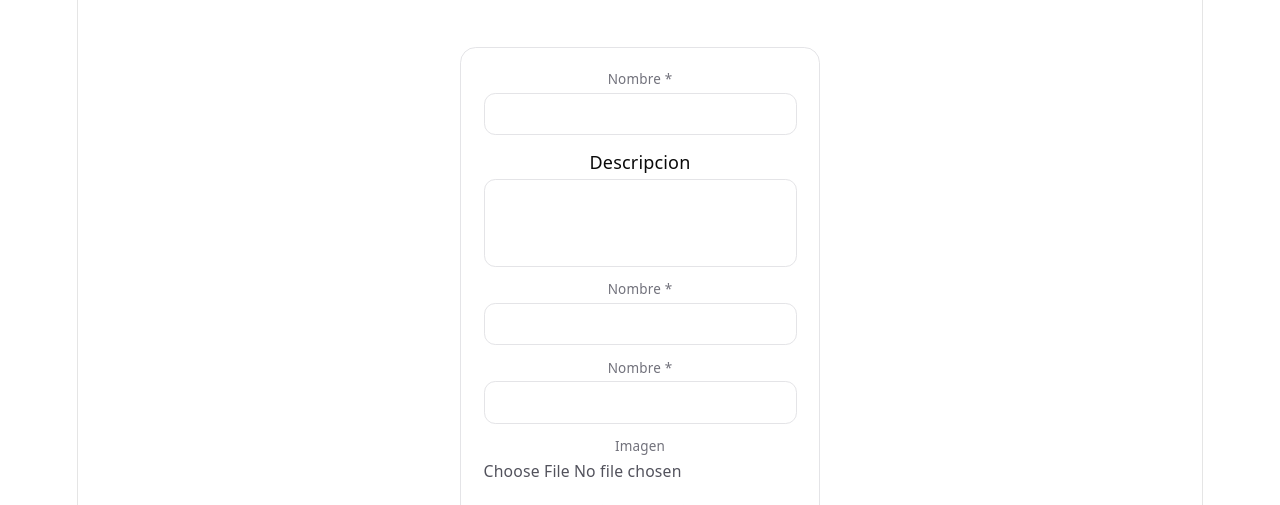
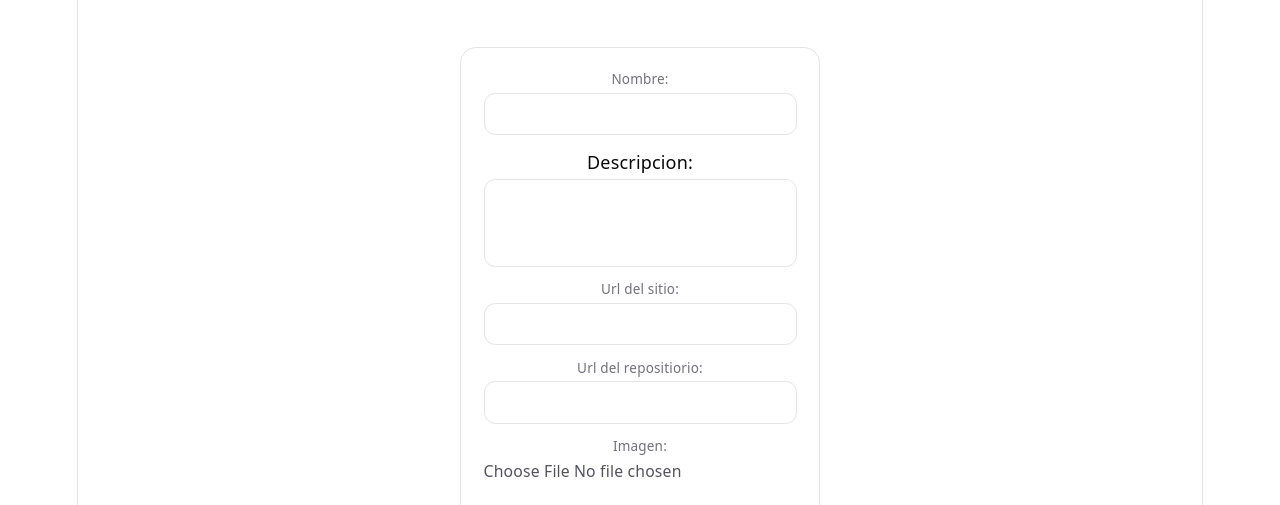
Before and after one commit to Alter25/portfolio, a React app: page /admin in a window 1280 px wide. Both pictures are taken after a click on the button "Agregar Proyecto". Shown: the part 182-687 px from the top of the page. Built offline with nearby package versions, Linux system fonts and the light colour scheme; no server answers; the database is empty; the HTML template or start-up script is replaced by a standard one.

Commit message:
refactor: some label changes

```diff
--- a/src/components/ProjectForm.tsx
+++ b/src/components/ProjectForm.tsx
@@ -35,7 +35,7 @@ export default function ProjectForm({ onSubmit, onCancel }: Props) {
   return (
     <div className="flex flex-col gap-3">
       <div className="flex flex-col gap-1">
-        <label htmlFor="nameInput" className="text-xs text-zinc-500">Nombre *</label>
+        <label htmlFor="nameInput" className="text-xs text-zinc-500">Nombre:</label>
         <input
           id="nameInput"
           type="text"
@@ -45,7 +45,7 @@ export default function ProjectForm({ onSubmit, onCancel }: Props) {
         />
       </div>
       <div className="flex flex-col gap-1">
-        <label htmlFor="descriptionArea">Descripcion</label>
+        <label htmlFor="descriptionArea">Descripcion:</label>
         <textarea
           name="description"
           id="descriptionArea"
@@ -56,7 +56,7 @@ export default function ProjectForm({ onSubmit, onCancel }: Props) {
         />
       </div>
       <div className="flex flex-col gap-1">
-        <label htmlFor="liveUrlInput" className="text-xs text-zinc-500">Nombre *</label>
+        <label htmlFor="liveUrlInput" className="text-xs text-zinc-500">Url del sitio:</label>
         <input
           id="liveUrlInput"
           type="text"
@@ -66,7 +66,7 @@ export default function ProjectForm({ onSubmit, onCancel }: Props) {
         />
       </div>
       <div className="flex flex-col gap-1">
-        <label htmlFor="repoUrlInput" className="text-xs text-zinc-500">Nombre *</label>
+        <label htmlFor="repoUrlInput" className="text-xs text-zinc-500">Url del repositiorio:</label>
         <input
           id="repoUrlInput"
           type="text"
@@ -76,7 +76,7 @@ export default function ProjectForm({ onSubmit, onCancel }: Props) {
         />
       </div>
       <div className="flex flex-col gap-1">
-        <label className="text-xs text-zinc-500" htmlFor="imageInput">Imagen</label>
+        <label className="text-xs text-zinc-500" htmlFor="imageInput">Imagen:</label>
         <input
           type="file"
           name="imageInput"
```
